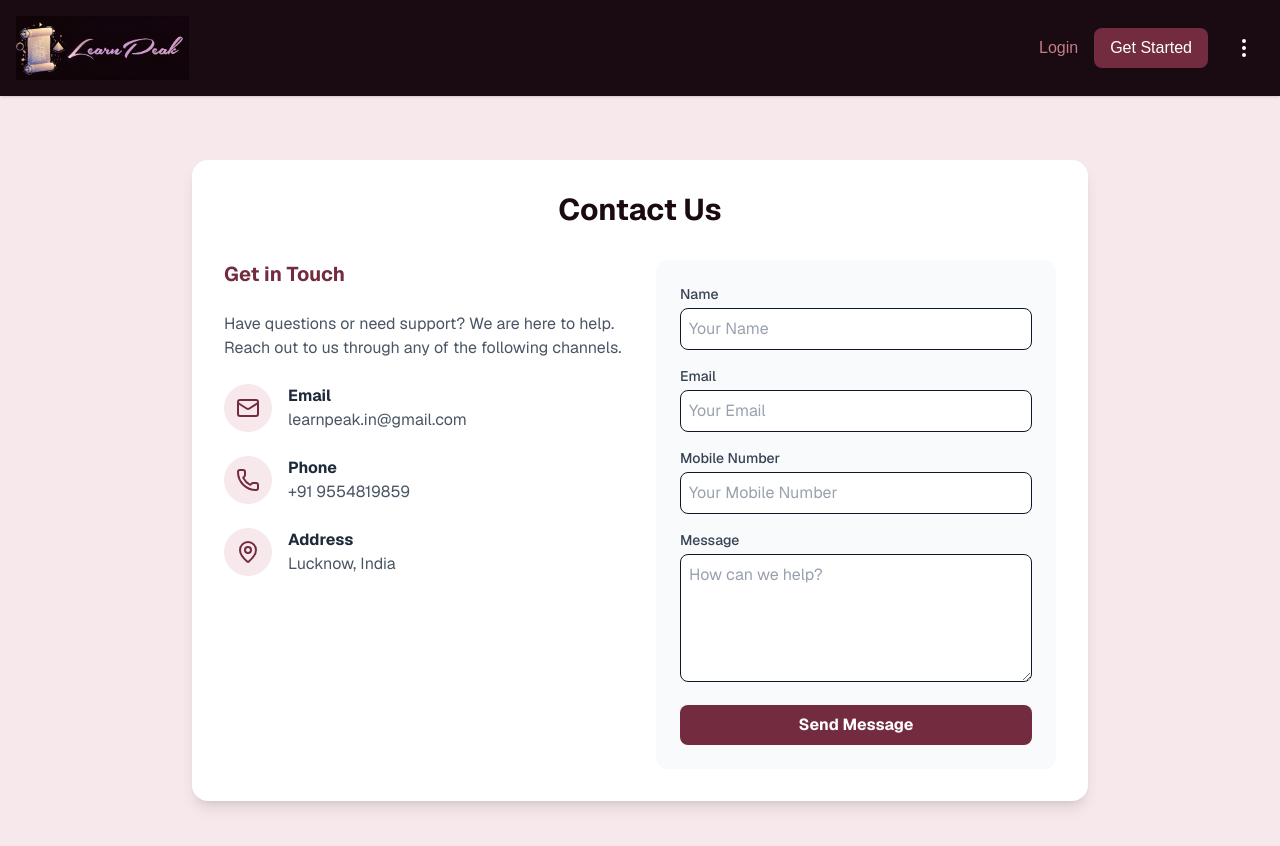
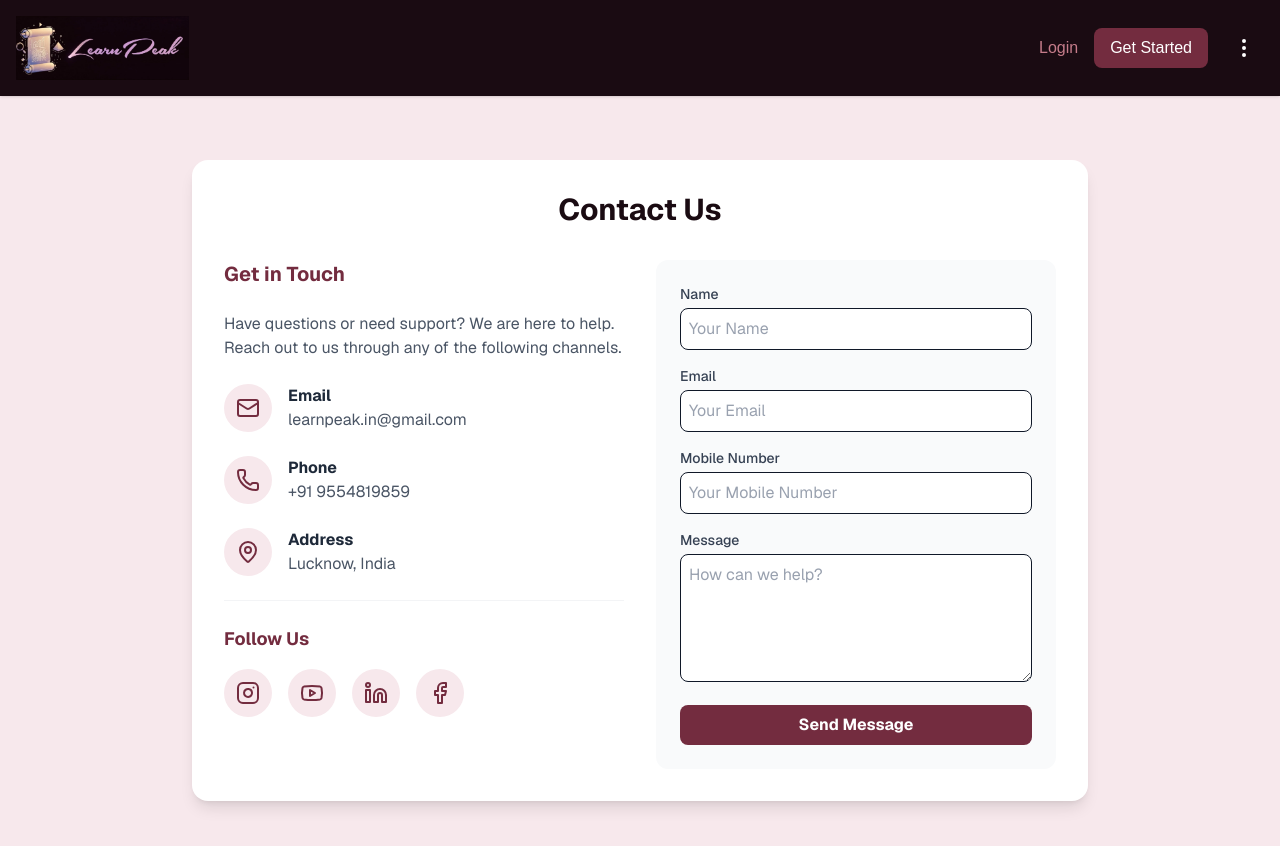
Before and after one commit to neonxpro30-rgb/gdl-affiliate, a Next.js app: page /company/contact in a window 1280 px wide. Shown: the top 846 px of the page. Built offline with nearby package versions, Linux system fonts and the light colour scheme; no server answers; grey boxes are pictures that could not be loaded.

Commit message:
feat: Add social links, fix footer logo, animate team profiles

```diff
--- a/src/app/company/contact/page.tsx
+++ b/src/app/company/contact/page.tsx
@@ -1,7 +1,7 @@
 'use client'; // Required for interactivity
 
 import React, { useState } from 'react';
-import { Mail, Phone, MapPin, Loader2 } from 'lucide-react';
+import { Mail, Phone, MapPin, Loader2, Instagram, Youtube, Linkedin, Facebook } from 'lucide-react';
 
 export default function ContactUs() {
     const [formData, setFormData] = useState({ name: '', email: '', phone: '', message: '' });
@@ -71,6 +71,49 @@ export default function ContactUs() {
                                 <p className="text-gray-600">Lucknow, India</p>
                             </div>
                         </div>
+
+                        {/* Social Media Links */}
+                        <div className="pt-6 border-t border-gray-100">
+                            <h3 className="text-lg font-bold text-[#732C3F] mb-4">Follow Us</h3>
+                            <div className="flex space-x-4">
+                                <a
+                                    href="https://www.instagram.com/learnpeak.in?igsh=MW1pYjFxZTV2N21vOA=="
+                                    target="_blank"
+                                    rel="noopener noreferrer"
+                                    className="bg-[#F7E8EC] p-3 rounded-full text-[#732C3F] hover:bg-[#732C3F] hover:text-white transition duration-300"
+                                    title="Instagram"
+                                >
+                                    <Instagram size={24} />
+                                </a>
+                                <a
+                                    href="https://youtube.com/@learnpeak-o8r?si=5YRNUnwqJco1fvPy"
+                                    target="_blank"
+                                    rel="noopener noreferrer"
+                                    className="bg-[#F7E8EC] p-3 rounded-full text-[#732C3F] hover:bg-[#732C3F] hover:text-white transition duration-300"
+                                    title="YouTube"
+                                >
+                                    <Youtube size={24} />
+                                </a>
+                                <a
+                                    href="https://www.linkedin.com/in/naksh-gupta-b51358394?utm_source=share&utm_campaign=share_via&utm_content=profile&utm_medium=android_app"
+                                    target="_blank"
+                                    rel="noopener noreferrer"
+                                    className="bg-[#F7E8EC] p-3 rounded-full text-[#732C3F] hover:bg-[#732C3F] hover:text-white transition duration-300"
+                                    title="LinkedIn"
+                                >
+                                    <Linkedin size={24} />
+                                </a>
+                                <a
+                                    href="https://www.facebook.com/share/17pkX8BC3z/"
+                                    target="_blank"
+                                    rel="noopener noreferrer"
+                                    className="bg-[#F7E8EC] p-3 rounded-full text-[#732C3F] hover:bg-[#732C3F] hover:text-white transition duration-300"
+                                    title="Facebook"
+                                >
+                                    <Facebook size={24} />
+                                </a>
+                            </div>
+                        </div>
                     </div>
 
                     <div className="bg-gray-50 p-6 rounded-xl">
--- a/src/app/page.tsx
+++ b/src/app/page.tsx
@@ -1,5 +1,6 @@
 import Link from "next/link";
 import Image from "next/image";
+import { Instagram, Youtube, Linkedin, Facebook } from "lucide-react";
 
 import HomeCarousel from "@/components/HomeCarousel";
 import HeroSection from "@/components/HeroSection";
@@ -26,8 +27,10 @@ export default async function Home() {
             "url": "https://learnpeak.in",
             "logo": "https://learnpeak.in/logo-icon.png",
             "sameAs": [
-              "https://instagram.com/learnpeak", // Placeholder - Update if user has specific links
-              // Add other social links here
+              "https://www.instagram.com/learnpeak.in",
+              "https://youtube.com/@learnpeak-o8r",
+              "https://www.linkedin.com/in/naksh-gupta-b51358394",
+              "https://www.facebook.com/share/17pkX8BC3z/"
             ],
             "description": "LearnPeak is a premier platform for mastering digital skills and affiliate marketing.",
             "founder": {
@@ -61,18 +64,33 @@ export default async function Home() {
           <div className="grid grid-cols-1 md:grid-cols-2 lg:grid-cols-4 gap-8 mb-12">
             {/* Column 1: Brand & Description */}
             <div>
-              <div className="mb-6 relative w-48 h-24">
+              <div className="mb-6 relative w-48 h-auto aspect-video">
                 <Image
                   src="/logo-footer.png"
                   alt="LearnPeak"
-                  fill
+                  width={192}
+                  height={108}
                   className="object-contain"
-                  sizes="(max-width: 768px) 100vw, 192px"
                 />
               </div>
               <p className="text-gray-400 text-sm leading-relaxed">
                 Get ahead in your career with LearnPeak, the one-stop solution for your educational needs. Connect with top industry professionals and fuel your passion for success. Join now and prepare for the real-world opportunities you've always desired.
               </p>
+
+              <div className="flex space-x-4 mt-6">
+                <a href="https://www.instagram.com/learnpeak.in?igsh=MW1pYjFxZTV2N21vOA==" target="_blank" rel="noopener noreferrer" className="text-gray-400 hover:text-[#C57C8A] transition transform hover:scale-110">
+                  <Instagram size={20} />
+                </a>
+                <a href="https://youtube.com/@learnpeak-o8r?si=5YRNUnwqJco1fvPy" target="_blank" rel="noopener noreferrer" className="text-gray-400 hover:text-[#C57C8A] transition transform hover:scale-110">
+                  <Youtube size={20} />
+                </a>
+                <a href="https://www.linkedin.com/in/naksh-gupta-b51358394?utm_source=share&utm_campaign=share_via&utm_content=profile&utm_medium=android_app" target="_blank" rel="noopener noreferrer" className="text-gray-400 hover:text-[#C57C8A] transition transform hover:scale-110">
+                  <Linkedin size={20} />
+                </a>
+                <a href="https://www.facebook.com/share/17pkX8BC3z/" target="_blank" rel="noopener noreferrer" className="text-gray-400 hover:text-[#C57C8A] transition transform hover:scale-110">
+                  <Facebook size={20} />
+                </a>
+              </div>
             </div>
 
             {/* Column 2: Quick Links */}
--- a/src/components/TeamSection.tsx
+++ b/src/components/TeamSection.tsx
@@ -62,7 +62,7 @@ export default function TeamSection() {
                         src={member.photo}
                         alt={member.name}
                         fill
-                        className="object-cover"
+                        className="object-cover transition-transform duration-500 transform hover:scale-110"
                         sizes="(max-width: 768px) 96px, 128px"
                     />
                 </div>
```
